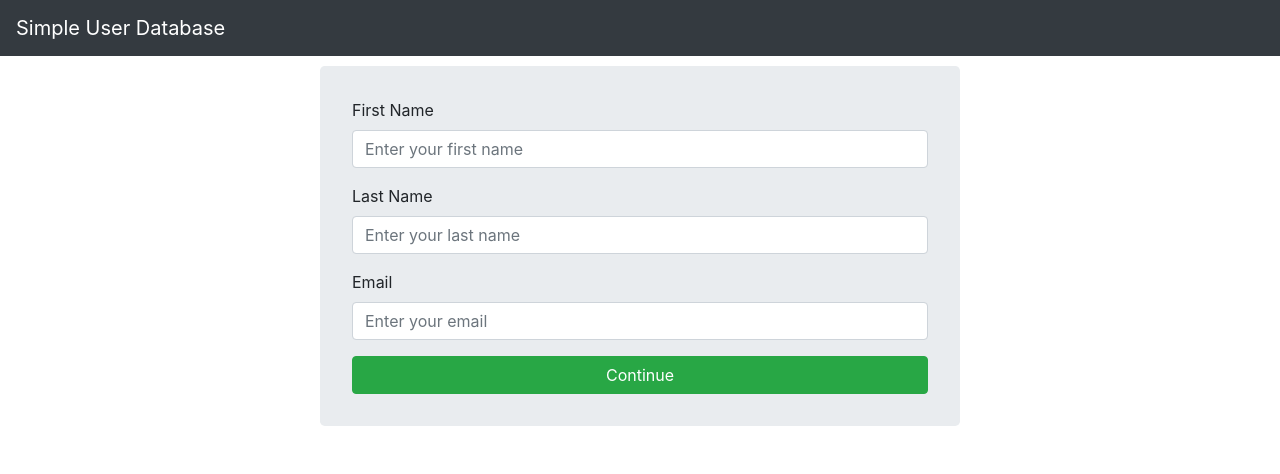
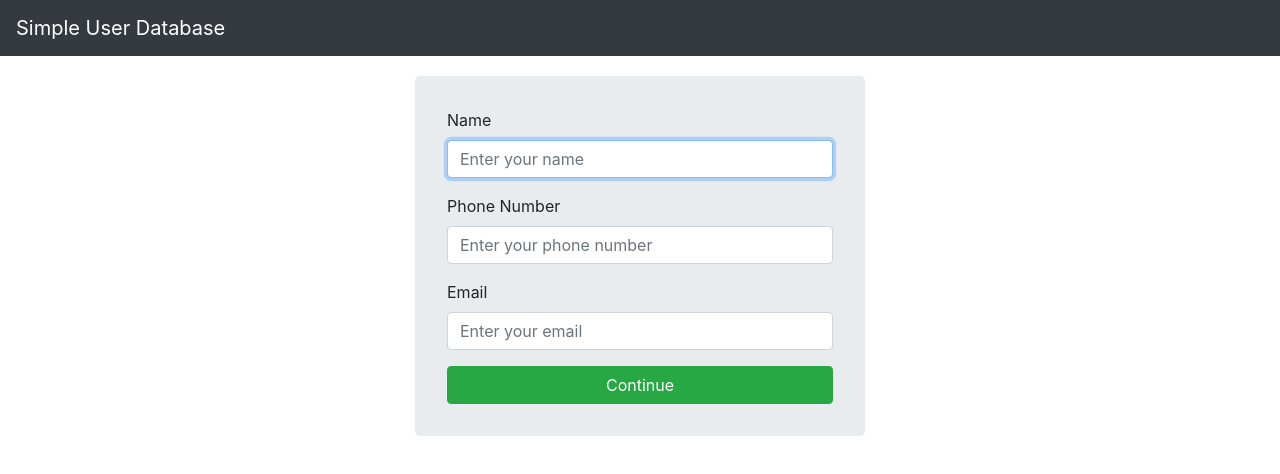
Before and after one commit to shravanhulekal/react-multiform, a React (Create React App) app: page / in a window 1280 px wide. Shown: the top 474 px of the page. Built offline with nearby package versions, Linux system fonts and the light colour scheme.

Commit message:
field changes

```diff
--- a/src/components/BasicInfo.js
+++ b/src/components/BasicInfo.js
@@ -13,20 +13,21 @@ export class BasicInfo extends Component {
     return (
         <Jumbotron style={styles.main}>
             <FormGroup>
-                <Label>First Name</Label>
+                <Label>Name</Label>
                 <Input  type="text"
-                        placeholder="Enter your first name"
-                        defaultValue = {values.firstName}
-                        onChange = {handleChange('firstName')}
+                        placeholder="Enter your name"
+                        defaultValue = {values.name}
+                        onChange = {handleChange('name')}
+                        autoFocus = {true}
                     />
             </FormGroup>
 
             <FormGroup>
-                <Label>Last Name</Label>
-                <Input type="text"
-                    placeholder="Enter your last name"
-                    defaultValue = {values.lastName}
-                    onChange = {handleChange('lastName')}
+                <Label>Phone Number</Label>
+                <Input type="tel"
+                    placeholder="Enter your phone number"
+                    defaultValue = {values.phone}
+                    onChange = {handleChange('phone')}
                 />
             </FormGroup>
 
@@ -48,8 +49,9 @@ export class BasicInfo extends Component {
 const styles = {
     main: {
       width: '50%',
-      margin: '10px auto',
-      padding: '2rem'
+      margin: '20px auto',
+      padding: '2rem',
+      maxWidth: '450px'
     }
   }
 
--- a/src/components/ConfirmInfo.js
+++ b/src/components/ConfirmInfo.js
@@ -17,12 +17,12 @@ export class ConfirmInfo extends Component {
     const { values } = this.props;
     const listItems = Object.entries(values).map((value, key) => {
         return (
-            <ListGroupItem style={styles.capitalize} key={key}>{value[0]}:{' '}{value[1]}</ListGroupItem>
+            <ListGroupItem key={key}><strong style={styles.capitalize}>{value[0]}:</strong>{' '}{value[1]}</ListGroupItem>
         );
     });
     return (
       <Jumbotron style={styles.main}>
-          <h5>Confirm User Details</h5>
+          <h6>Confirm User Details</h6>
             <ListGroup>
                 {listItems}
             </ListGroup>
@@ -41,8 +41,9 @@ const styles = {
     },
     main: {
         width: '50%',
-        margin: '10px auto',
-        padding: '2rem'
+        margin: '20px auto',
+        padding: '2rem',
+        maxWidth: '450px'
     },
     capitalize: {
         textTransform: 'capitalize'
--- a/src/components/MainForm.js
+++ b/src/components/MainForm.js
@@ -9,8 +9,8 @@ export class MainForm extends Component {
         super(props);
         this.state = {
             step : 1,
-            firstName: '',
-            lastName: '',
+            name: '',
+            phone: '',
             email: '',
             city: '',
             occupation: '',
@@ -34,8 +34,8 @@ export class MainForm extends Component {
 
   render() {
       const { step } = this.state;
-      const { firstName, lastName, email, city, occupation, bio } = this.state;
-      const values = { firstName, lastName, email, city, occupation, bio };
+      const { name, phone, email, city, occupation, bio } = this.state;
+      const values = { name, phone, email, city, occupation, bio };
 
       switch (step){
         case 1:
--- a/src/components/Success.js
+++ b/src/components/Success.js
@@ -30,7 +30,8 @@ export class Success extends Component {
 
 const styles = {
   main: {
-      width: '90%',
+      maxWidth: '650px',
+      width: '70%',
       margin: '10px auto',
       padding: '2rem',
       textAlign: 'center'
--- a/src/components/WorkInfo.js
+++ b/src/components/WorkInfo.js
@@ -23,6 +23,7 @@ export class WorkInfo extends Component {
                         placeholder="Enter your occupation"
                         defaultValue = {values.occupation}
                         onChange = {handleChange('occupation')}
+                        autoFocus = {true}
                     />
             </FormGroup>
 
@@ -58,8 +59,9 @@ const styles = {
     },
     main: {
         width: '50%',
-        margin: '10px auto',
-        padding: '2rem'
+        margin: '20px auto',
+        padding: '2rem',
+        maxWidth: '450px'
     }
 }
 
```
